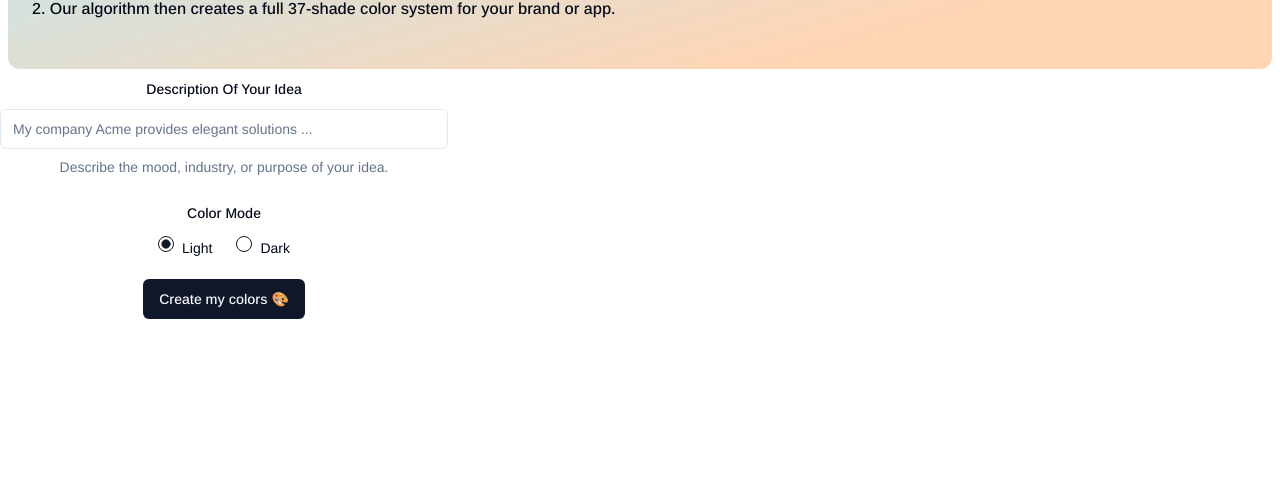
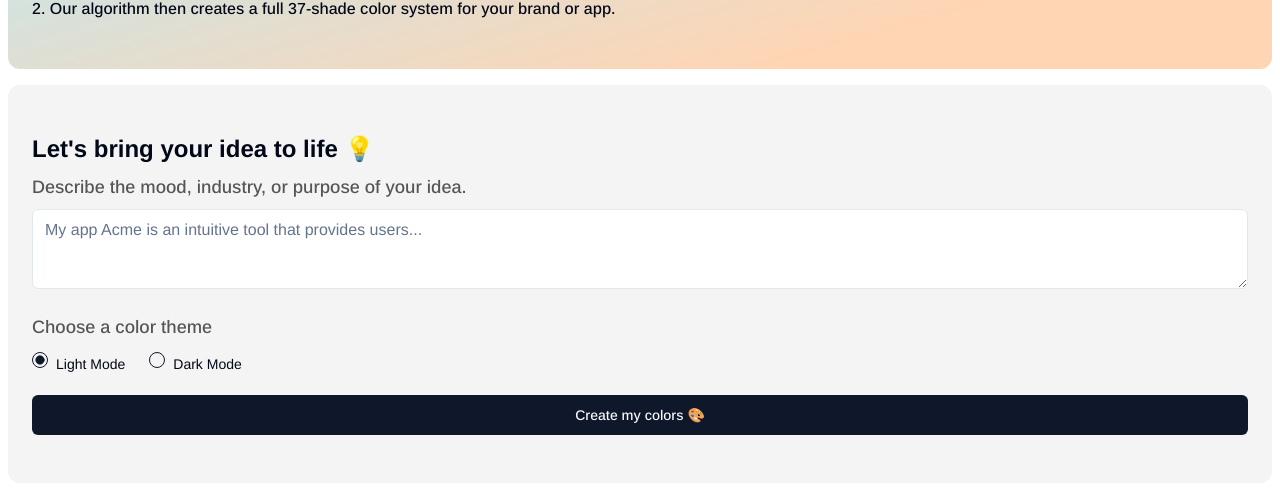
Before and after one commit to ci-dominguez/old-glimpse-nextjs, a Next.js app: page /color-system-generator in a window 1280 px wide. Shown: the part 303-800 px from the top of the page. Built offline with nearby package versions, Linux system fonts and the light colour scheme; no server answers.

Commit message:
Current progress on form redesign

```diff
--- a/components/forms/GenerateColorSystemForm.tsx
+++ b/components/forms/GenerateColorSystemForm.tsx
@@ -12,7 +12,7 @@ import {
   FormItem,
   FormLabel,
 } from '@/components/ui/form';
-import { Input } from '@/components/ui/input';
+import { Textarea } from '../ui/textarea';
 import { Button } from '@/components/ui/button';
 import { RadioGroup, RadioGroupItem } from '@/components/ui/radio-group';
 import { Alert, AlertDescription } from '@/components/ui/alert';
@@ -77,27 +77,34 @@ const GenerateColorSystemForm = () => {
   };
 
   return (
-    <div className='space-y-4 w-full max-w-md'>
+    <section className='flex flex-col m-2 px-6 py-12 space-y-6 rounded-xl bg-off'>
       <Form {...form}>
         <form
           onSubmit={form.handleSubmit(onSubmit)}
-          className='space-y-6 flex flex-col items-center text-center'
+          className='space-y-6 flex flex-col'
         >
           <FormField
             control={form.control}
             name='prompt'
             render={({ field }) => (
               <FormItem className='w-full'>
-                <FormLabel>Description Of Your Idea</FormLabel>
+                <FormLabel>
+                  <h2 className='text-2xl font-bold'>
+                    Let&apos;s bring your idea to life 💡
+                  </h2>
+                </FormLabel>
+                <FormDescription>
+                  <h3 className='text-lg font-medium text-on'>
+                    Describe the mood, industry, or purpose of your idea.
+                  </h3>
+                </FormDescription>
                 <FormControl>
-                  <Input
-                    placeholder='My company Acme provides elegant solutions ...'
+                  <Textarea
+                    className='font-normal text-md focus:outline-none active:outline-none outline-none focus-visible:ring-0 focus-visible:ring-offset-0'
+                    placeholder='My app Acme is an intuitive tool that provides users...'
                     {...field}
                   />
                 </FormControl>
-                <FormDescription>
-                  Describe the mood, industry, or purpose of your idea.
-                </FormDescription>
               </FormItem>
             )}
           />
@@ -106,7 +113,11 @@ const GenerateColorSystemForm = () => {
             name='mode'
             render={({ field }) => (
               <FormItem>
-                <FormLabel>Color Mode</FormLabel>
+                <FormLabel>
+                  <h3 className='text-lg font-medium text-on'>
+                    Choose a color theme
+                  </h3>
+                </FormLabel>
                 <FormControl>
                   <RadioGroup
                     onValueChange={field.onChange}
@@ -117,13 +128,13 @@ const GenerateColorSystemForm = () => {
                       <FormControl>
                         <RadioGroupItem value='light' />
                       </FormControl>
-                      <FormLabel className='font-normal'>Light</FormLabel>
+                      <FormLabel className='font-normal'>Light Mode</FormLabel>
                     </FormItem>
                     <FormItem className='flex items-center space-x-2'>
                       <FormControl>
                         <RadioGroupItem value='dark' />
                       </FormControl>
-                      <FormLabel className='font-normal'>Dark</FormLabel>
+                      <FormLabel className='font-normal'>Dark Mode</FormLabel>
                     </FormItem>
                   </RadioGroup>
                 </FormControl>
@@ -141,7 +152,7 @@ const GenerateColorSystemForm = () => {
           <AlertDescription>{error}</AlertDescription>
         </Alert>
       )}
-    </div>
+    </section>
   );
 };
 
```
